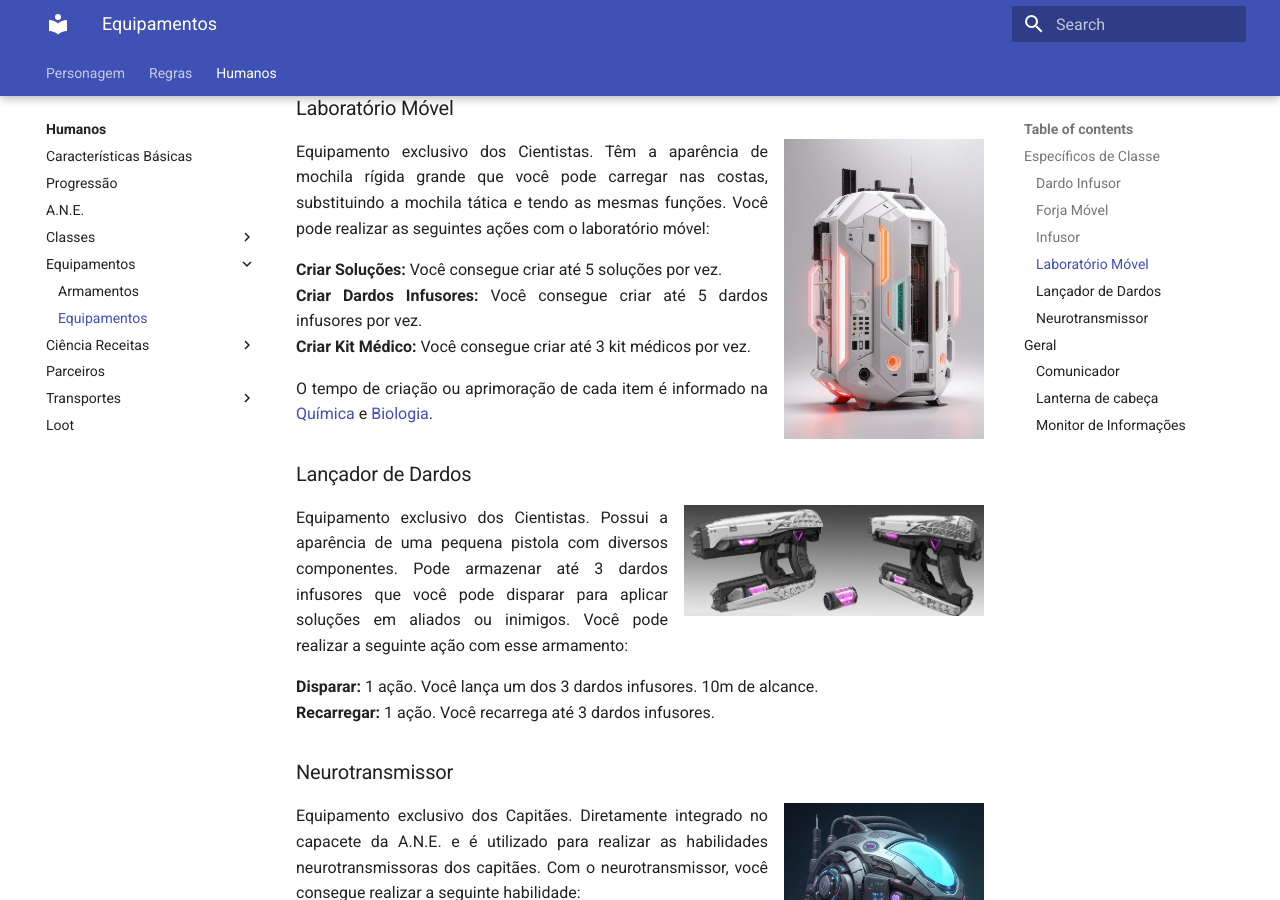
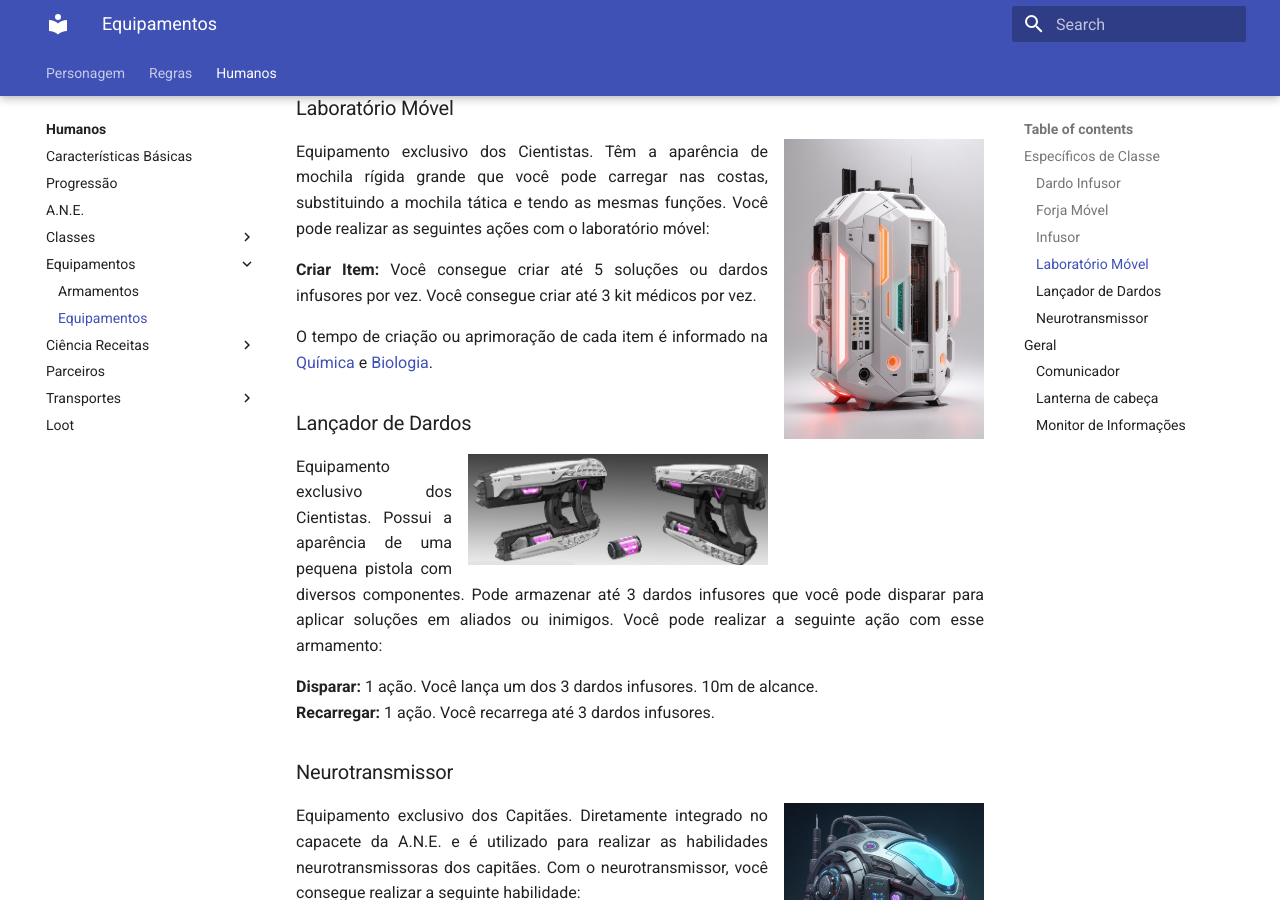
Before and after one commit to henriqueschorr/henriqueschorr.github.io, an MkDocs documentation site: the page built from docs/species/human/equipment/equipments.md, in a window 1280 px wide and 900 px high, scrolled down 1490 px. Built offline with MkDocs 1.6.1 and Material for MkDocs 9.7.7, drawn with Linux system fonts in a browser that asks for light colours.

Commit message:
changed actions for mobile lab

```diff
--- a/docs/species/human/equipment/equipments.md
+++ b/docs/species/human/equipment/equipments.md
@@ -48,9 +48,7 @@
 
 Equipamento exclusivo dos Cientistas. Têm a aparência de mochila rígida grande que você pode carregar nas costas, substituindo a mochila tática e tendo as mesmas funções. Você pode realizar as seguintes ações com o laboratório móvel:
 
-**Criar Soluções:** Você consegue criar até 5 soluções por vez.
-**Criar Dardos Infusores:** Você consegue criar até 5 dardos infusores por vez.
-**Criar Kit Médico:** Você consegue criar até 3 kit médicos por vez.
+**Criar Item:** Você consegue criar até 5 soluções ou dardos infusores por vez.  Você consegue criar até 3 kit médicos por vez.
 
 O tempo de criação ou aprimoração de cada item é informado na [Química](../scienceRecipes/chemistry.md) e [Biologia](../scienceRecipes/biology.md).
 
```
